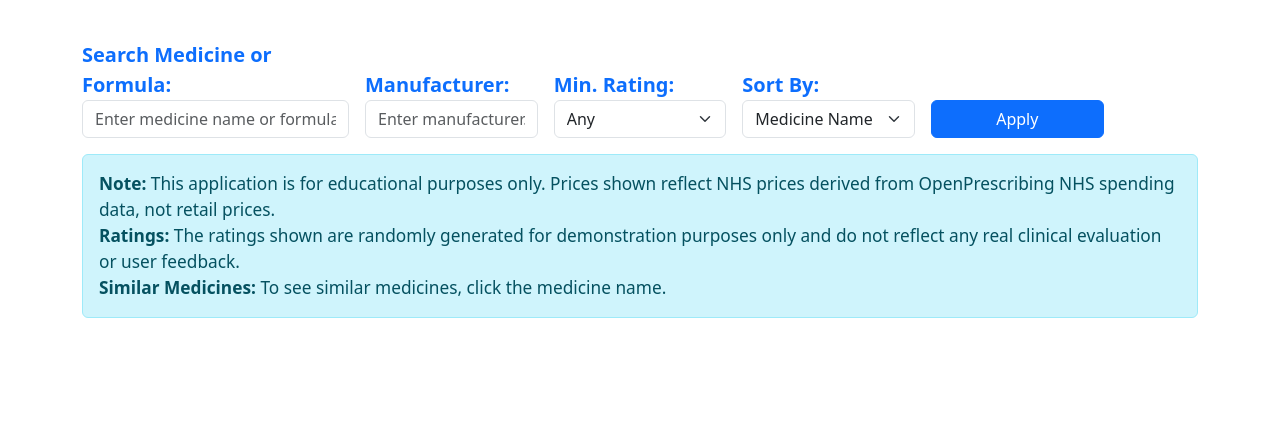
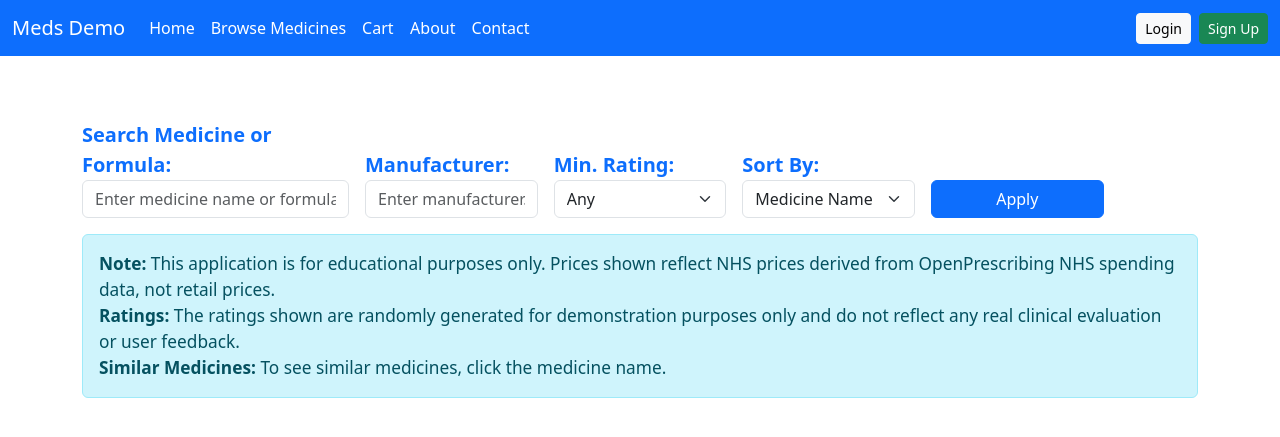
Before and after one commit to Mariama-ny21/final-project-meds-db, a Django app: page /medicines/ in a window 1280 px wide. Shown: the top 437 px of the page. Run offline with Django 4.2, Linux system fonts and the light colour scheme; data that the repository does not hold is empty.

```diff
--- a/sample_uk_meds/templates/sample_uk_meds/medicine_list.html
+++ b/sample_uk_meds/templates/sample_uk_meds/medicine_list.html
@@ -10,7 +10,67 @@
     <!-- Custom CSS (if any) -->
     <link rel="stylesheet" href="{% static 'css/styles.css' %}">
 </head>
-<body>
+<body style="background: #fff !important;">
+    <!-- Navbar -->
+    <nav class="navbar navbar-expand-lg navbar-dark bg-primary mb-4">
+        <div class="container-fluid">
+            <a class="navbar-brand" href="/">Meds Demo</a>
+            <button class="navbar-toggler" type="button" data-bs-toggle="collapse" data-bs-target="#navbarNav" aria-controls="navbarNav" aria-expanded="false" aria-label="Toggle navigation">
+                <span class="navbar-toggler-icon"></span>
+            </button>
+            <div class="collapse navbar-collapse" id="navbarNav">
+                <ul class="navbar-nav me-auto mb-2 mb-lg-0">
+                    <li class="nav-item">
+                        <a class="nav-link text-white{% if request.path == '/' %} active{% endif %}" href="/">Home</a>
+                    </li>
+                    <li class="nav-item">
+                        <a class="nav-link text-white{% if request.path == '/medicines/' %} active{% endif %}" href="{% url 'medicine_list' %}">Browse Medicines</a>
+                    </li>
+                    <li class="nav-item">
+                        <a class="nav-link text-white position-relative" href="{% url 'view_cart' %}" style="min-width: 48px;">
+                            Cart
+                            {% if cart_count and cart_count > 0 %}
+                                <span class="position-absolute top-0 start-100 translate-middle badge rounded-pill bg-danger" style="font-size:0.75rem;">
+                                    {{ cart_count }}
+                                    <span class="visually-hidden">items in cart</span>
+                                </span>
+                            {% endif %}
+                        </a>
+                    </li>
+                    <li class="nav-item">
+                        <a class="nav-link text-white" href="#about">About</a>
+                    </li>
+                    <li class="nav-item">
+                        <a class="nav-link text-white" href="#contact">Contact</a>
+                    </li>
+
+                </ul>
+                <ul class="navbar-nav mb-2 mb-lg-0">
+                    {% if user.is_authenticated %}
+                        {# Show Healthcare Dashboard link if user is a healthcare professional, handle missing profile gracefully #}
+                        {% if user.userprofile and user.userprofile.is_healthcare_professional %}
+                            <li class="nav-item">
+                                <a class="nav-link text-warning fw-bold" href="{% url 'healthcare_dashboard' %}">Healthcare Dashboard</a>
+                            </li>
+                        {% endif %}
+                        <li class="nav-item">
+                            <span class="navbar-text text-white me-2 welcome-user">Welcome, {{ user.username }}!</span>
+                        </li>
+                        <li class="nav-item">
+                            <a class="btn btn-outline-light btn-sm ms-1" href="{% url 'logout' %}">Logout</a>
+                        </li>
+                    {% else %}
+                        <li class="nav-item">
+                            <a class="btn btn-light btn-sm mb-2 mb-lg-0 me-lg-2" href="{% url 'login' %}">Login</a>
+                        </li>
+                        <li class="nav-item">
+                            <a class="btn btn-success btn-sm" href="{% url 'register' %}">Sign Up</a>
+                        </li>
+                    {% endif %}
+                </ul>
+            </div>
+        </div>
+    </nav>
     <div class="container" style="padding-top:2.5rem; margin-top:0;">
         <div class="row">
             <div class="col-12">
```
Also changed, not shown: README.md.
